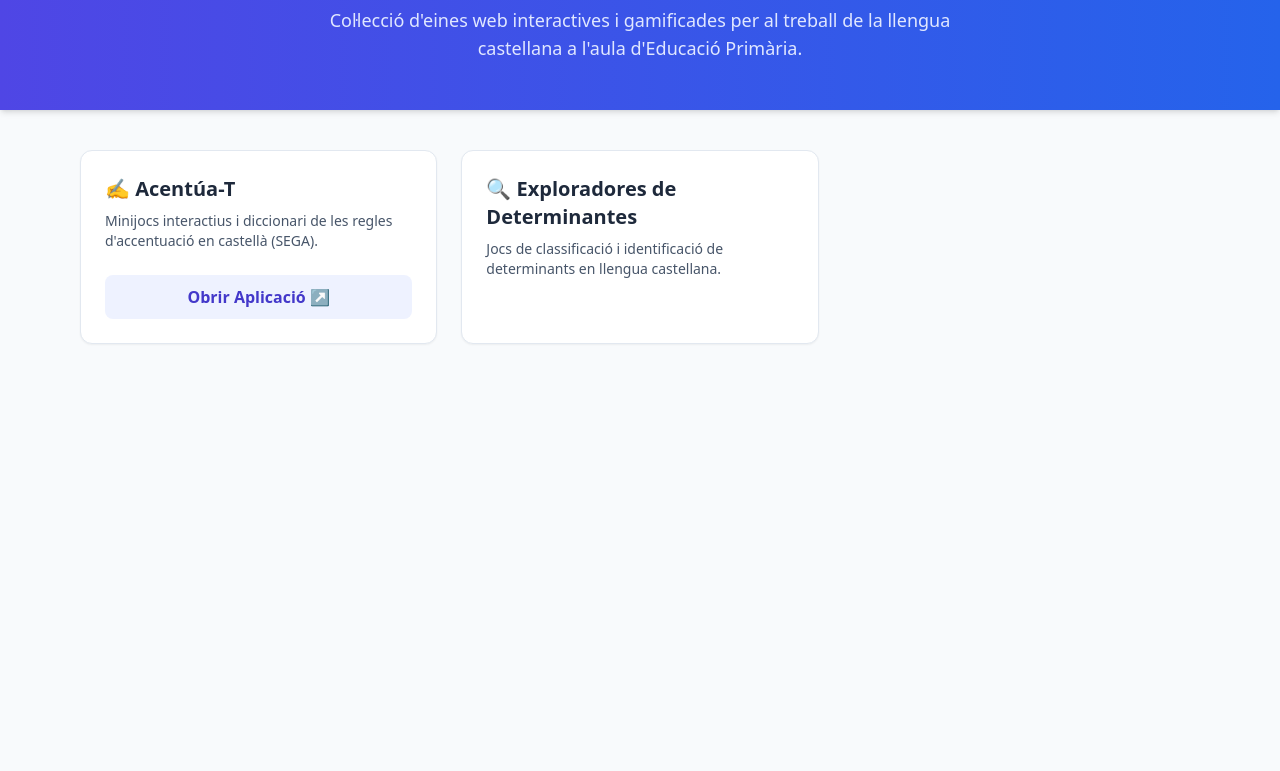
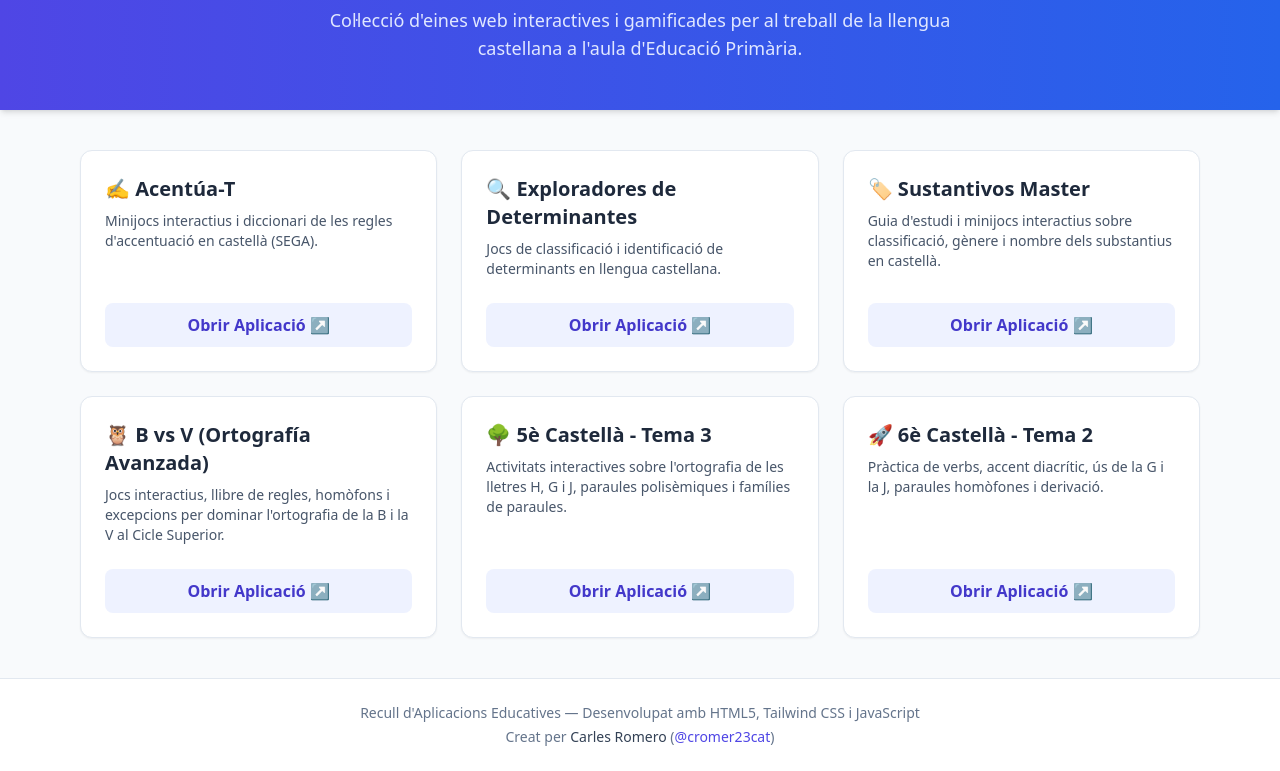
Before and after one commit to cromer23cat/castellano, a plain HTML site: page index.html in a window 1280 px wide. Shown: the part 94-865 px from the top of the page. Before the commit the page ends 800 px from the top, so only its background shows below. Drawn offline with nearby package versions, Linux system fonts and the light colour scheme.

Commit message:
Add educational application sections to index.html

```diff
--- a/index.html
+++ b/index.html
@@ -39,4 +39,75 @@
                     <h2 class="text-xl font-bold text-slate-800 mb-2">🔍 Exploradores de Determinantes</h2>
                     <p class="text-slate-600 text-sm mb-6">
                         Jocs de classificació i identificació de determinants en llengua castellana.
-                    </
+                    </p>
+                </div>
+                <a href="https://cromer23cat.github.io/castellano/Determinantes/index.html" target="_blank" class="inline-block text-center bg-indigo-50 text-indigo-700 hover:bg-indigo-600 hover:text-white font-semibold py-2.5 px-4 rounded-lg transition-colors">
+                    Obrir Aplicació ↗
+                </a>
+            </div>
+
+            <!-- Sustantivos Master -->
+            <div class="bg-white rounded-xl shadow-sm hover:shadow-md transition-shadow border border-slate-200 p-6 flex flex-col justify-between">
+                <div>
+                    <h2 class="text-xl font-bold text-slate-800 mb-2">🏷️ Sustantivos Master</h2>
+                    <p class="text-slate-600 text-sm mb-6">
+                        Guia d'estudi i minijocs interactius sobre classificació, gènere i nombre dels substantius en castellà.
+                    </p>
+                </div>
+                <a href="https://cromer23cat.github.io/castellano/Nombres/index.html" target="_blank" class="inline-block text-center bg-indigo-50 text-indigo-700 hover:bg-indigo-600 hover:text-white font-semibold py-2.5 px-4 rounded-lg transition-colors">
+                    Obrir Aplicació ↗
+                </a>
+            </div>
+
+            <!-- La B y la V -->
+            <div class="bg-white rounded-xl shadow-sm hover:shadow-md transition-shadow border border-slate-200 p-6 flex flex-col justify-between">
+                <div>
+                    <h2 class="text-xl font-bold text-slate-800 mb-2">🦉 B vs V (Ortografía Avanzada)</h2>
+                    <p class="text-slate-600 text-sm mb-6">
+                        Jocs interactius, llibre de regles, homòfons i excepcions per dominar l'ortografia de la B i la V al Cicle Superior.
+                    </p>
+                </div>
+                <a href="https://cromer23cat.github.io/castellano/LaBylaV/index.html" target="_blank" class="inline-block text-center bg-indigo-50 text-indigo-700 hover:bg-indigo-600 hover:text-white font-semibold py-2.5 px-4 rounded-lg transition-colors">
+                    Obrir Aplicació ↗
+                </a>
+            </div>
+
+            <!-- 5è Castellà - Tema 3 -->
+            <div class="bg-white rounded-xl shadow-sm hover:shadow-md transition-shadow border border-slate-200 p-6 flex flex-col justify-between">
+                <div>
+                    <h2 class="text-xl font-bold text-slate-800 mb-2">🌳 5è Castellà - Tema 3</h2>
+                    <p class="text-slate-600 text-sm mb-6">
+                        Activitats interactives sobre l'ortografia de les lletres H, G i J, paraules polisèmiques i famílies de paraules.
+                    </p>
+                </div>
+                <a href="https://cromer23cat.github.io/castellano/5castellanotema3/index.html" target="_blank" class="inline-block text-center bg-indigo-50 text-indigo-700 hover:bg-indigo-600 hover:text-white font-semibold py-2.5 px-4 rounded-lg transition-colors">
+                    Obrir Aplicació ↗
+                </a>
+            </div>
+
+            <!-- 6è Castellà - Tema 2 -->
+            <div class="bg-white rounded-xl shadow-sm hover:shadow-md transition-shadow border border-slate-200 p-6 flex flex-col justify-between">
+                <div>
+                    <h2 class="text-xl font-bold text-slate-800 mb-2">🚀 6è Castellà - Tema 2</h2>
+                    <p class="text-slate-600 text-sm mb-6">
+                        Pràctica de verbs, accent diacrític, ús de la G i la J, paraules homòfones i derivació.
+                    </p>
+                </div>
+                <a href="https://cromer23cat.github.io/castellano/6castellanotema2/index.html" target="_blank" class="inline-block text-center bg-indigo-50 text-indigo-700 hover:bg-indigo-600 hover:text-white font-semibold py-2.5 px-4 rounded-lg transition-colors">
+                    Obrir Aplicació ↗
+                </a>
+            </div>
+
+        </div>
+    </main>
+
+    <footer class="bg-white border-t border-slate-200 py-6 text-center text-slate-500 text-sm mt-auto">
+        <p>Recull d'Aplicacions Educatives — Desenvolupat amb HTML5, Tailwind CSS i JavaScript</p>
+        <p class="mt-1">
+            Creat per <span class="font-medium text-slate-700">Carles Romero</span>
+            (<a href="https://github.com/cromer23cat" target="_blank" class="text-indigo-600 hover:text-indigo-800 hover:underline">@cromer23cat</a>)
+        </p>
+    </footer>
+
+</body>
+</html>
```
